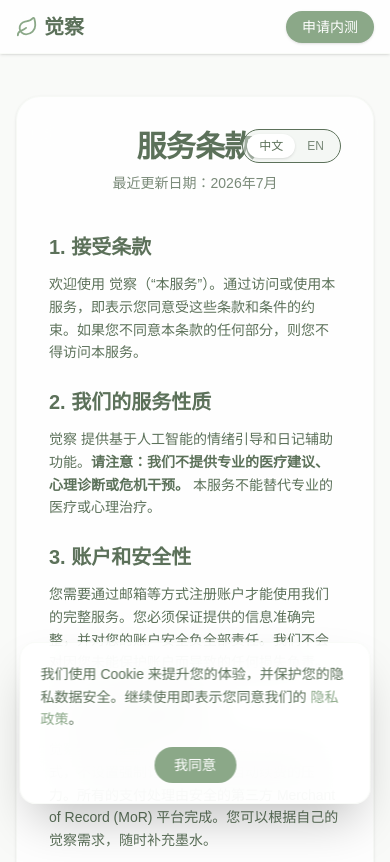
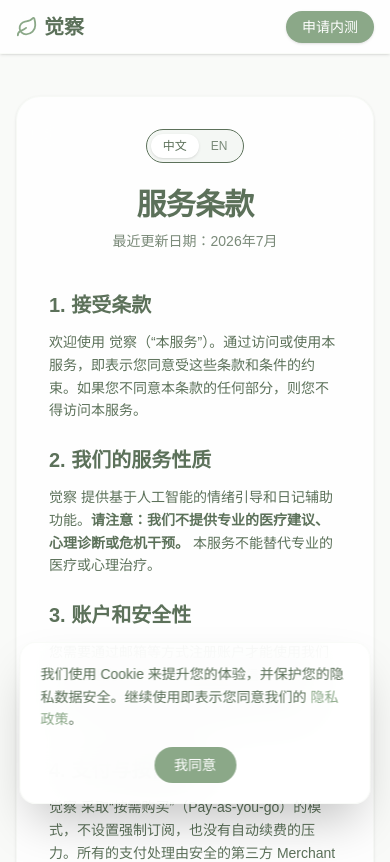
Before and after one commit to lumiwell/journal-web, a Next.js app: page /terms-of-service in a window 390 px wide. Shown: the top 862 px of the page. Built offline with nearby package versions, Linux system fonts and the light colour scheme; no server answers.

Commit message:
style: fix language switcher overlapping title on mobile

```diff
--- a/app/privacy-policy/page.tsx
+++ b/app/privacy-policy/page.tsx
@@ -12,7 +12,7 @@ export default function PrivacyPolicyPage() {
       <div className="bg-white/80 backdrop-blur-xl p-8 sm:p-12 rounded-3xl shadow-sm border border-sage-light/40 space-y-8 relative">
 
         {/* Language Switcher */}
-        <div className="absolute top-8 right-8 flex bg-sage-light/50 rounded-full p-1 border border-sage-100">
+        <div className="flex justify-center sm:absolute sm:top-8 sm:right-8 mb-6 sm:mb-0 bg-sage-light/50 rounded-full p-1 border border-sage-100 w-fit mx-auto sm:mx-0">
           <button
             onClick={() => setLang('zh')}
             className={`px-3 py-1 rounded-full text-xs font-medium transition-all ${lang === 'zh' ? 'bg-white shadow-sm text-sage-dark' : 'text-sage-muted hover:text-sage-dark'}`}
--- a/app/refund-policy/page.tsx
+++ b/app/refund-policy/page.tsx
@@ -12,7 +12,7 @@ export default function RefundPolicyPage() {
       <div className="bg-white/80 backdrop-blur-xl p-8 sm:p-12 rounded-3xl shadow-sm border border-sage-light/40 space-y-8 relative">
 
         {/* Language Switcher */}
-        <div className="absolute top-8 right-8 flex bg-sage-light/50 rounded-full p-1 border border-sage-100">
+        <div className="flex justify-center sm:absolute sm:top-8 sm:right-8 mb-6 sm:mb-0 bg-sage-light/50 rounded-full p-1 border border-sage-100 w-fit mx-auto sm:mx-0">
           <button
             onClick={() => setLang('zh')}
             className={`px-3 py-1 rounded-full text-xs font-medium transition-all ${lang === 'zh' ? 'bg-white shadow-sm text-sage-dark' : 'text-sage-muted hover:text-sage-dark'}`}
--- a/app/terms-of-service/page.tsx
+++ b/app/terms-of-service/page.tsx
@@ -12,7 +12,7 @@ export default function TermsOfServicePage() {
       <div className="bg-white/80 backdrop-blur-xl p-8 sm:p-12 rounded-3xl shadow-sm border border-sage-light/40 space-y-8 relative">
 
         {/* Language Switcher */}
-        <div className="absolute top-8 right-8 flex bg-sage-light/50 rounded-full p-1 border border-sage-100">
+        <div className="flex justify-center sm:absolute sm:top-8 sm:right-8 mb-6 sm:mb-0 bg-sage-light/50 rounded-full p-1 border border-sage-100 w-fit mx-auto sm:mx-0">
           <button
             onClick={() => setLang('zh')}
             className={`px-3 py-1 rounded-full text-xs font-medium transition-all ${lang === 'zh' ? 'bg-white shadow-sm text-sage-dark' : 'text-sage-muted hover:text-sage-dark'}`}
```
